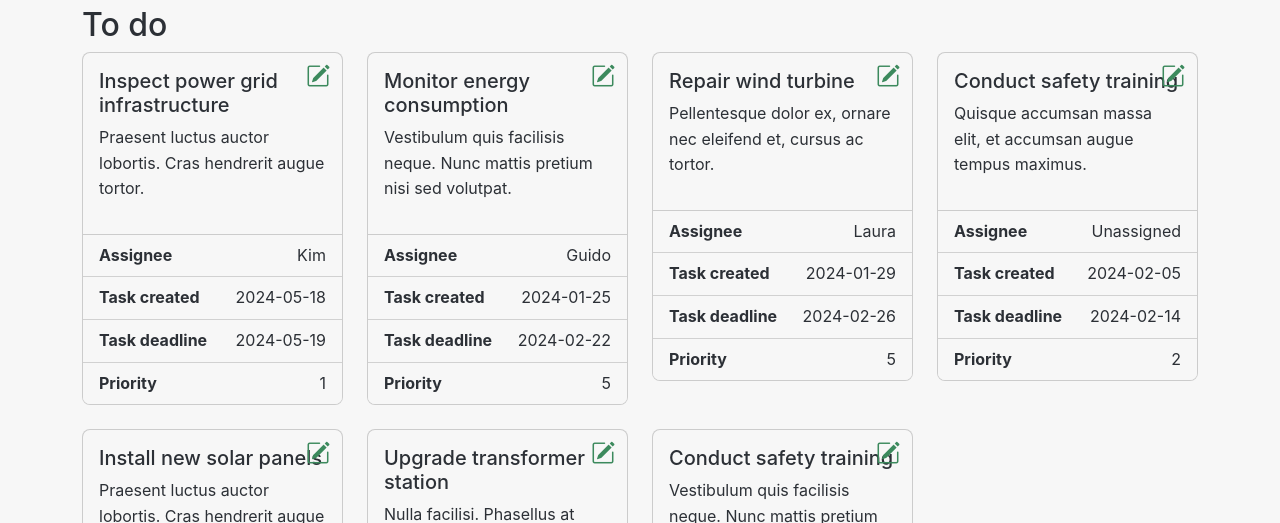
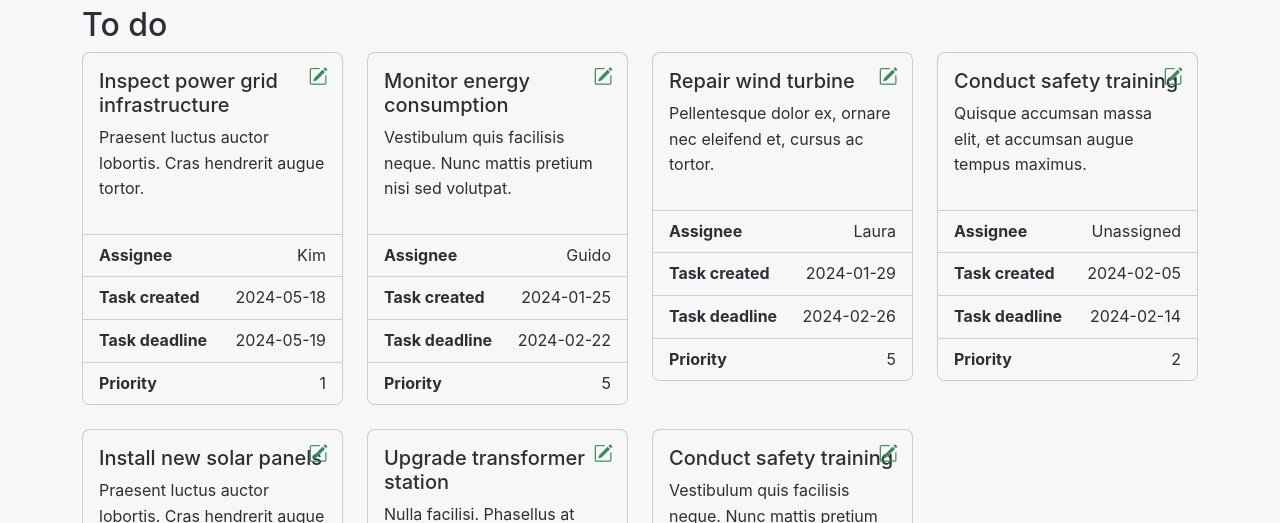
Before and after one commit to ivarsaris/taskmanager, an Angular app: page /tasks in a window 1280 px wide. Shown: the part 216-739 px from the top of the page. Built offline with nearby package versions, Linux system fonts and the light colour scheme.

Commit message:
small styling change

```diff
--- a/src/styles.scss
+++ b/src/styles.scss
@@ -518,5 +518,9 @@ body {
 }
 
 .display-icon {
-    font-size: 1.5rem;
+    font-size: 1.2rem;
 }
+
+.pointer {
+    cursor: pointer;
+}
```
